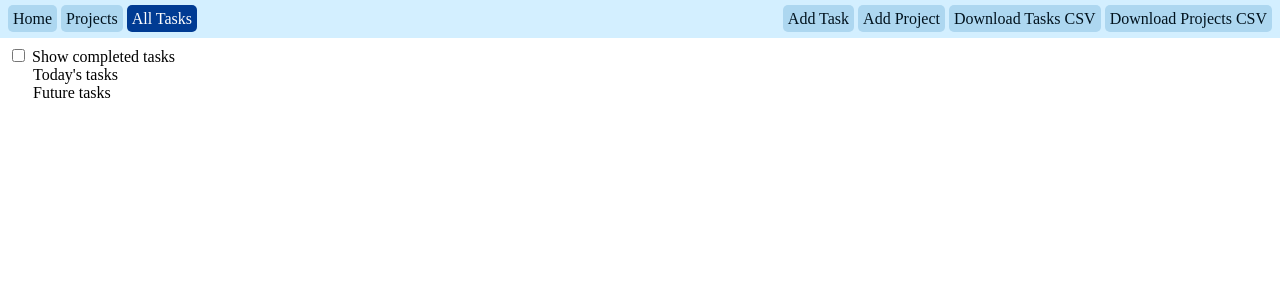
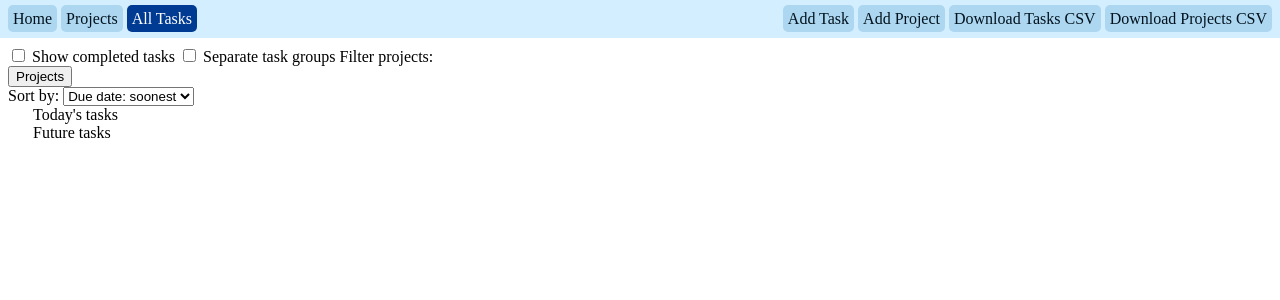
Before and after one commit to a2saur/project-task-organizer, a Flask app: page /tasks in a window 1280 px wide. Shown: the top 300 px of the page. Run offline with Flask 3, Linux system fonts and the light colour scheme; data that the repository does not hold is empty; some libraries are stand-ins or nearby versions.

Commit message:
Added sorting, filtering, and grouping

```diff
--- a/app/main/routes.py
+++ b/app/main/routes.py
@@ -41,7 +41,8 @@ def view_tasks():
                            todayTasks=todayTasks,
                            tasks=allTasks,
                            today=datetime.today(),
-                           progress_opts=PROGRESS_OPTIONS)
+                           progress_opts=PROGRESS_OPTIONS,
+                           projects=Project.query.all())
 
 @main_bp.route("/tasks/<int:task_id>/progress", methods=["POST"])
 def update_task_progress(task_id):
--- a/app/main/templates/_task.html
+++ b/app/main/templates/_task.html
@@ -18,10 +18,13 @@
 {% endif %}
 
 <div class="overall-task-card
-    {%if td_days < 3 and task.progress != 'Done'%}task-due-soon{% endif %}
+    {%if task.progress != 'Done' and td_days < 3 and task.softDeadline == False%}task-due-soon{% endif %}
     {%if task.priority == 'Not posted'%}low-priority{%endif%}"
     data-task-id="{{ task.id }}"
     data-progress="{{ task.progress }}"
+    data-due-date="{{ task.dueDate.isoformat() if task.dueDate else '' }}"
+    data-project-id="{{ task.project_id }}"
+    data-project="{{ task.project.title }}"
     style="--bgColor: {{progress_color}};">
     <div class="overall-task-card-header" style="--headerColor: {% if task.project.hexColor %}{{task.project.hexColor}}
         {% else %}
--- a/app/main/templates/all_tasks.html
+++ b/app/main/templates/all_tasks.html
@@ -1,21 +1,53 @@
 {% extends "base.html" %}
 
 {% block content %}
-<label class="completed-toggle">
-    <input type="checkbox" id="show-completed">
-    Show completed tasks
-</label>
+    <div class="task-controls">
+        <label class="completed-toggle">
+            <input type="checkbox" id="show-completed">
+            Show completed tasks
+        </label>
+
+        <label class="group-toggle">
+            <input type="checkbox" id="group-tasks">
+            Separate task groups
+        </label>
+
+        Filter projects:
+        <div class="project-filter">
+            <button type="button" id="project-filter-button">Projects</button>
+
+            <div id="project-filter-menu" class="project-filter-menu">
+                {% for project in projects %}
+                    <label>
+                        <input
+                            type="checkbox"
+                            class="project-filter-option"
+                            value="{{ project.id }}"
+                        >
+                        {{ project.title }}
+                    </label>
+                {% endfor %}
+            </div>
+        </div>
+
+        <label>
+            Sort by:
+            <select id="task-sort">
+                <option value="due-asc">Due date: soonest</option>
+                <option value="due-desc">Due date: latest</option>
+                <option value="project">Project</option>
+            </select>
+        </label>
+    </div>
+
     <div style="padding-left: 25px; padding-right: 25px">
         <div class="task-container-header">Today's tasks</div>
-        <div class="center-align">
             <div class="task-container" id="today-tasks">
                 {% for task in todayTasks %}
                     {% include '_task.html' %}
                 {% endfor %}
             </div>
-        </div>
         <div class="task-container-header">Future tasks</div>
-        <div class="center-align">
             <div class="task-container" id="future-tasks">
                 {% for task in tasks %}
                     {% include '_task.html' %}
@@ -25,4 +57,5 @@
     </div>
 
     <script src="{{ url_for('static', filename='js/task_card.js') }}"></script>
+    <script src="{{ url_for('static', filename='js/order_filter_tasks.js') }}"></script>
 {% endblock %}
--- a/app/main/templates/base.html
+++ b/app/main/templates/base.html
@@ -1,7 +1,7 @@
 <!doctype html>
 <html>
 <head>
-    <title>Example</title>
+    <title>To Dos</title>
 
     <link rel="stylesheet" href="{{ url_for('static', filename='css/style.css') }}">
     <link rel="stylesheet" href="{{ url_for('static', filename='css/view_projects.css') }}">
--- a/app/static/css/overall_tasks.css
+++ b/app/static/css/overall_tasks.css
@@ -1,7 +1,14 @@
 .task-container {
+    /* display: flex;
+    flex-wrap: wrap; */
+    width: 100%;
+}
+
+.task-group {
     display: flex;
     flex-wrap: wrap;
     width: 100%;
+    gap: 20px;
 }
 
 .low-priority {
--- /dev/null
+++ b/app/static/js/order_filter_tasks.js
@@ -0,0 +1,262 @@
+const taskSort = document.getElementById("task-sort");
+const allTaskCards = [...document.querySelectorAll(".overall-task-card")];
+
+function sortTasks(cards) {
+    const sortType = taskSort.value;
+
+    cards.sort((a, b) => {
+
+        if (sortType === "project") {
+            return a.dataset.project.localeCompare(b.dataset.project);
+        }
+
+        if (sortType === "due-asc" || sortType === "due-desc") {
+            const aDate = a.dataset.dueDate;
+            const bDate = b.dataset.dueDate;
+
+            // Tasks without dates go to the end
+            if (!aDate && !bDate) return 0;
+            if (!aDate) return 1;
+            if (!bDate) return -1;
+
+            const result = new Date(aDate) - new Date(bDate);
+
+            return sortType === "due-asc" ? result : -result;
+        }
+        return 0;
+    });
+
+    return cards;
+}
+
+function getDueGroup(card) {
+    const dateString = card.dataset.dueDate;
+
+    if (!dateString) {
+        return {
+            key: "none",
+            label: "No due date",
+            order: Infinity
+        };
+    }
+
+    const due = new Date(dateString);
+    const now = new Date();
+
+    due.setHours(0, 0, 0, 0);
+    now.setHours(0, 0, 0, 0);
+
+    const daysUntil = Math.floor(
+        (due - now) / (1000 * 60 * 60 * 24)
+    );
+
+    if (daysUntil < 0) {
+        return {
+            key: "overdue",
+            label: "Overdue",
+            order: -1
+        };
+    }
+
+    // Find the Sunday of the current week
+    const currentSunday = new Date(now);
+    currentSunday.setDate(
+        now.getDate() - now.getDay()
+    );
+
+    currentSunday.setHours(0, 0, 0, 0);
+
+    // Find the Sunday of the task's week
+    const dueSunday = new Date(due);
+    dueSunday.setDate(
+        due.getDate() - due.getDay()
+    );
+
+    dueSunday.setHours(0, 0, 0, 0);
+
+    const weeksAway = Math.round(
+        (dueSunday - currentSunday) /
+        (1000 * 60 * 60 * 24 * 7)
+    );
+
+    if (weeksAway === 0) {
+        return {
+            key: "this-week",
+            label: "This week",
+            order: 0
+        };
+    }
+
+    if (weeksAway === 1) {
+        return {
+            key: "next-week",
+            label: "Next week",
+            order: 1
+        };
+    }
+
+    return {
+        key: `week-${weeksAway}`,
+        label: `In ${weeksAway} weeks`,
+        order: weeksAway
+    };
+}
+
+function groupByDueDate(cards) {
+    const groups = {};
+
+    cards.forEach(card => {
+        const group = getDueGroup(card);
+
+        if (!groups[group.key]) {
+            groups[group.key] = {
+                label: group.label,
+                order: group.order,
+                cards: []
+            };
+        }
+
+        groups[group.key].cards.push(card);
+    });
+
+    return Object.values(groups)
+        .sort((a, b) => a.order - b.order);
+}
+
+function groupByProject(cards) {
+    const groups = {};
+
+    cards.forEach(card => {
+        const projectId = card.dataset.projectId;
+        const projectName = card.dataset.project;
+
+        if (!groups[projectId]) {
+            groups[projectId] = {
+                label: projectName,
+                cards: []
+            };
+        }
+
+        groups[projectId].cards.push(card);
+    });
+
+    return Object.values(groups);
+}
+
+function groupTasks(cards) {
+    const sortType = taskSort.value;
+    if (sortType === "due-asc" || sortType === "due-desc"){
+        return groupByDueDate(cards);
+    } else {
+        return groupByProject(cards);
+    }
+}
+
+function renderGroups(container, groups) {
+    container.innerHTML = "";
+
+    groups.forEach(group => {
+        const groupElement = document.createElement("div");
+        groupElement.classList.add("task-grouping");
+
+        const heading = document.createElement("h3");
+        heading.classList.add("task-group-heading");
+        heading.textContent = group.label;
+
+        const cardsContainer = document.createElement("div");
+        cardsContainer.classList.add("task-group");
+
+        group.cards.forEach(card => {
+            cardsContainer.appendChild(card);
+        });
+
+        groupElement.appendChild(heading);
+        groupElement.appendChild(cardsContainer);
+
+        container.appendChild(groupElement);
+    });
+}
+
+function renderUngrouped(container, cards) {
+    container.innerHTML = "";
+
+    const groupElement = document.createElement("div");
+    groupElement.classList.add("task-group");
+
+    cards.forEach(card => {
+        groupElement.appendChild(card);
+    });
+
+    container.appendChild(groupElement);
+}
+
+// ---Toggle completed tasks---
+const showCompleted = document.getElementById("show-completed");
+
+function updateCompletedVisibility() {
+    document.querySelectorAll(".overall-task-card").forEach(card => {
+        if (card.dataset.progress === "Done") {
+            card.style.display = showCompleted.checked ? "" : "none";
+        }
+    });
+}
+
+showCompleted.addEventListener("change", updateCompletedVisibility);
+
+// Filter Tasks
+const projectFilterOptions = document.querySelectorAll(".project-filter-option");
+
+function filterTasks(cards) {
+    const selectedProjects = [
+        ...document.querySelectorAll(".project-filter-option:not(:checked)")
+    ].map(option => option.value);
+
+    cards.forEach(card => {
+        const shouldHide =
+            selectedProjects.length > 0 &&
+            !selectedProjects.includes(card.dataset.projectId);
+
+        card.style.display = shouldHide ? "none" : "";
+    });
+
+    return cards;
+}
+
+
+// Main display
+const groupTasksToggle = document.getElementById("group-tasks");
+
+function updateTaskDisplay() {
+    let todayCards = [
+        ...todayTasks.querySelectorAll(".overall-task-card")
+    ];
+
+    let futureCards = [
+        ...futureTasks.querySelectorAll(".overall-task-card")
+    ];
+
+    filterTasks(todayCards);
+    filterTasks(futureCards);
+
+    todayCards = sortTasks(todayCards);
+    futureCards = sortTasks(futureCards);
+
+    const todayGroups = groupTasks(todayCards);
+    const futureGroups = groupTasks(futureCards);
+
+    if (groupTasksToggle.checked) {
+        renderGroups(todayTasks, todayGroups);
+        renderGroups(futureTasks, futureGroups);
+    } else {
+        renderUngrouped(todayTasks, todayCards);
+        renderUngrouped(futureTasks, futureCards);
+    }
+
+    updateCompletedVisibility();
+}
+taskSort.addEventListener("change", updateTaskDisplay);
+groupTasksToggle.addEventListener("change", updateTaskDisplay);
+projectFilterOptions.forEach(option => {
+    option.addEventListener("change", updateTaskDisplay);
+});
+updateTaskDisplay();
--- a/app/static/js/task_card.js
+++ b/app/static/js/task_card.js
@@ -23,16 +23,27 @@ document.querySelectorAll('.pin-task-btn').forEach(button => {
         });
 
         // TODO: move task to today's tasks or not
+        // if (!response.ok) {
+        //     console.error("Failed to update task");
+        // } else {
+        //     if (doToday){
+        //         futureTasks.prepend(event.target.closest('.overall-task-card'));
+        //     } else {
+        //         todayTasks.prepend(event.target.closest('.overall-task-card'));
+        //     }
+        // }
         if (!response.ok) {
             console.error("Failed to update task");
         } else {
-            if (doToday){
-                // event.target.setAttribute('data-do-today', "False");
-                futureTasks.prepend(event.target.closest('.overall-task-card'));
+            const card = event.target.closest(".overall-task-card");
+
+            if (doToday) {
+                futureTasks.prepend(card);
             } else {
-                // event.target.setAttribute('data-do-today', "True");
-                todayTasks.prepend(event.target.closest('.overall-task-card'));
+                todayTasks.prepend(card);
             }
+
+            updateTaskDisplay();
         }
     });
 });
@@ -60,23 +71,7 @@ document.querySelectorAll(".task-progress").forEach(select => {
             const color = progressColors[progressVal] || "#e8d4ff";
             taskCard.style.setProperty("--bgColor", color);
 
-            taskCard.dataset.progress = progress;
+            taskCard.dataset.progress = progressVal;
         }
     });
 });
-
-const showCompleted = document.getElementById("show-completed");
-const taskCards = document.querySelectorAll(".overall-task-card");
-
-function updateCompletedVisibility() {
-    taskCards.forEach(card => {
-        if (card.dataset.progress === "Done") {
-            card.style.display = showCompleted.checked ? "" : "none";
-        }
-    });
-}
-
-showCompleted.addEventListener("change", updateCompletedVisibility);
-
-// Hide completed tasks initially
-updateCompletedVisibility();
```
